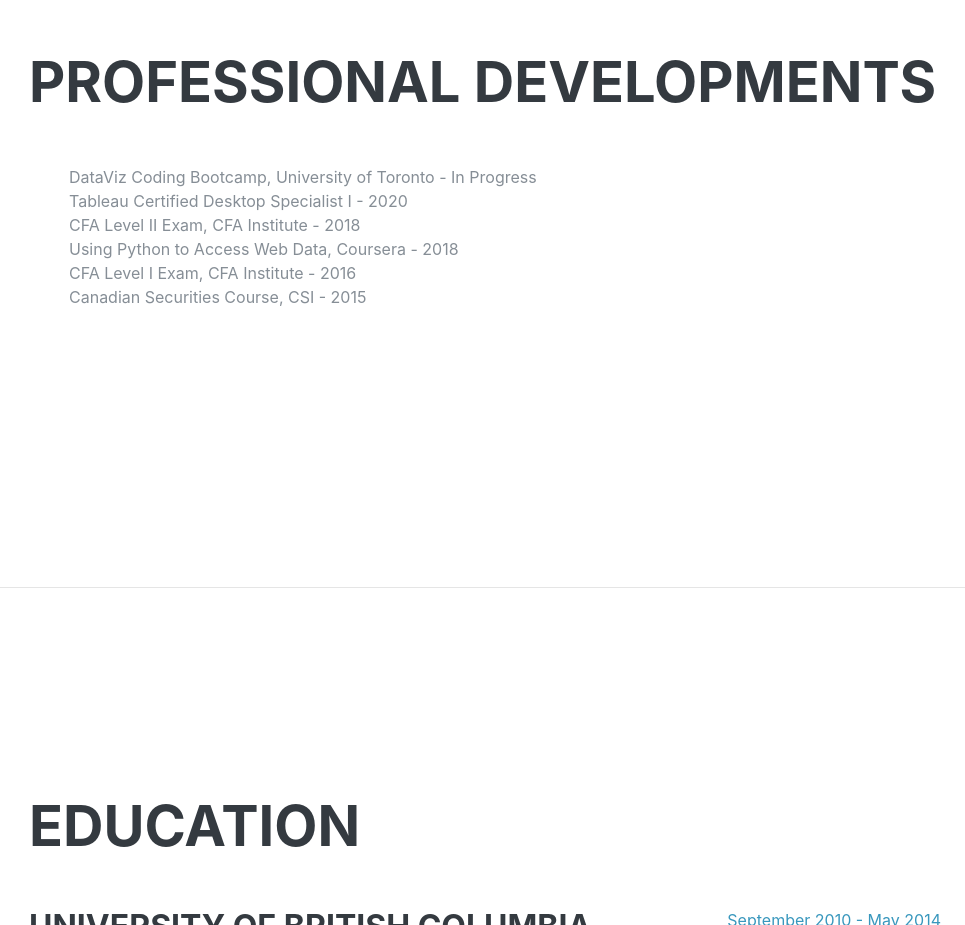
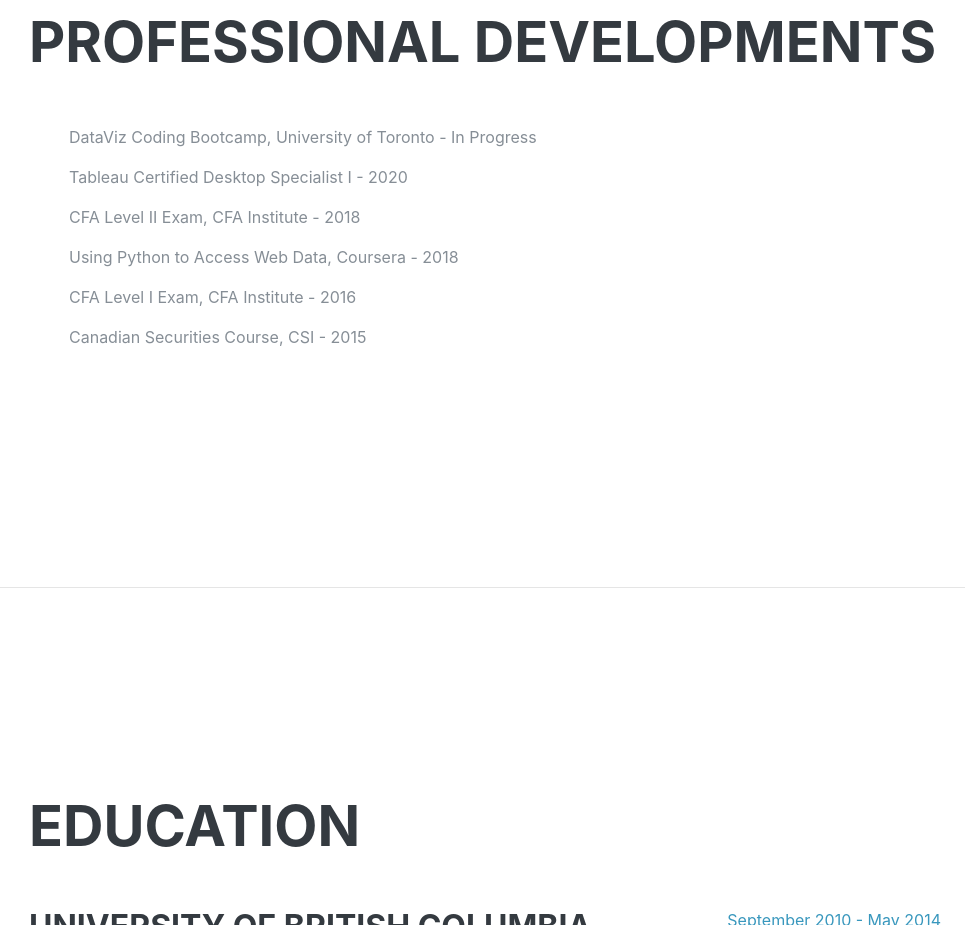
Before and after one commit to blam0/blam0.github.io, a plain HTML site: page index.html in a window 1280 px wide. Shown: the part 2760-3685 px from the top of the page, without its empty margins (291-1256 px from the left). Drawn offline with Linux system fonts and the light colour scheme; files whose address does not match are found by name; a web font is replaced by a local one.

Commit message:
spacing in sections

```diff
--- a/index.html
+++ b/index.html
@@ -195,13 +195,12 @@
        <h2 class="mb-5">Professional Developments</h2>
 
         <ul class="fa-ul mb-0">
-          <li>DataViz Coding Bootcamp, University of Toronto - In Progress</li>
-          <li>Tableau Certified Desktop Specialist I - 2020</li>
-          <li>CFA Level II Exam, CFA Institute - 2018</li>
-          <li>Using Python to Access Web Data, Coursera - 2018</li>
-          <li>CFA Level I Exam, CFA Institute - 2016</li>
-          <li>Canadian Securities Course, CSI - 2015</li>
-          <p></p>
+          <p>DataViz Coding Bootcamp, University of Toronto - In Progress</p>
+          <p>Tableau Certified Desktop Specialist I - 2020</p>
+          <p>CFA Level II Exam, CFA Institute - 2018</p>
+          <p>Using Python to Access Web Data, Coursera - 2018</p>
+          <p>CFA Level I Exam, CFA Institute - 2016</li>
+          <p>Canadian Securities Course, CSI - 2015</p>
         </ul>
       </div>
     </section>
@@ -239,12 +238,12 @@
     <section class="resume-section p-3 p-lg-5 d-flex align-items-center" id="projects">
       <div class="w-100">
         <h2 class="mb-5">Personal Projects</h2>
-        <a href="https://github.com/blam0">My github</a><br />
-        <a href="https://github.com/blam0/HTMLScrap">HTML Scraper with BS4 and Selenium</a><br />
-        <a href="https://github.com/blam0/twitter-bots">Twitter bot with tweepy</a><br />
-        <a href="https://github.com/blam0/NHL-Api">NHL "offical" API for player data</a><br />
-        <a href="https://github.com/blam0/Quandl-Housing-Data">Housing Market data from Quandl</a><br />
-        <a href="https://public.tableau.com/profile/benn.lam#!/">Tableau Public Repository</a><br />
+        <a href="https://github.com/blam0">My github</a><br /><br />
+        <a href="https://github.com/blam0/HTMLScrap">HTML Scraper with BS4 and Selenium</a><br /><br />
+        <a href="https://github.com/blam0/twitter-bots">Twitter bot with tweepy</a><br /><br />
+        <a href="https://github.com/blam0/NHL-Api">NHL "offical" API for player data</a><br /><br />
+        <a href="https://github.com/blam0/Quandl-Housing-Data">Housing Market data from Quandl</a><br /><br />
+        <a href="https://public.tableau.com/profile/benn.lam#!/">Tableau Public Repository</a><br /><br />
         </div>
     </section>
 
```
